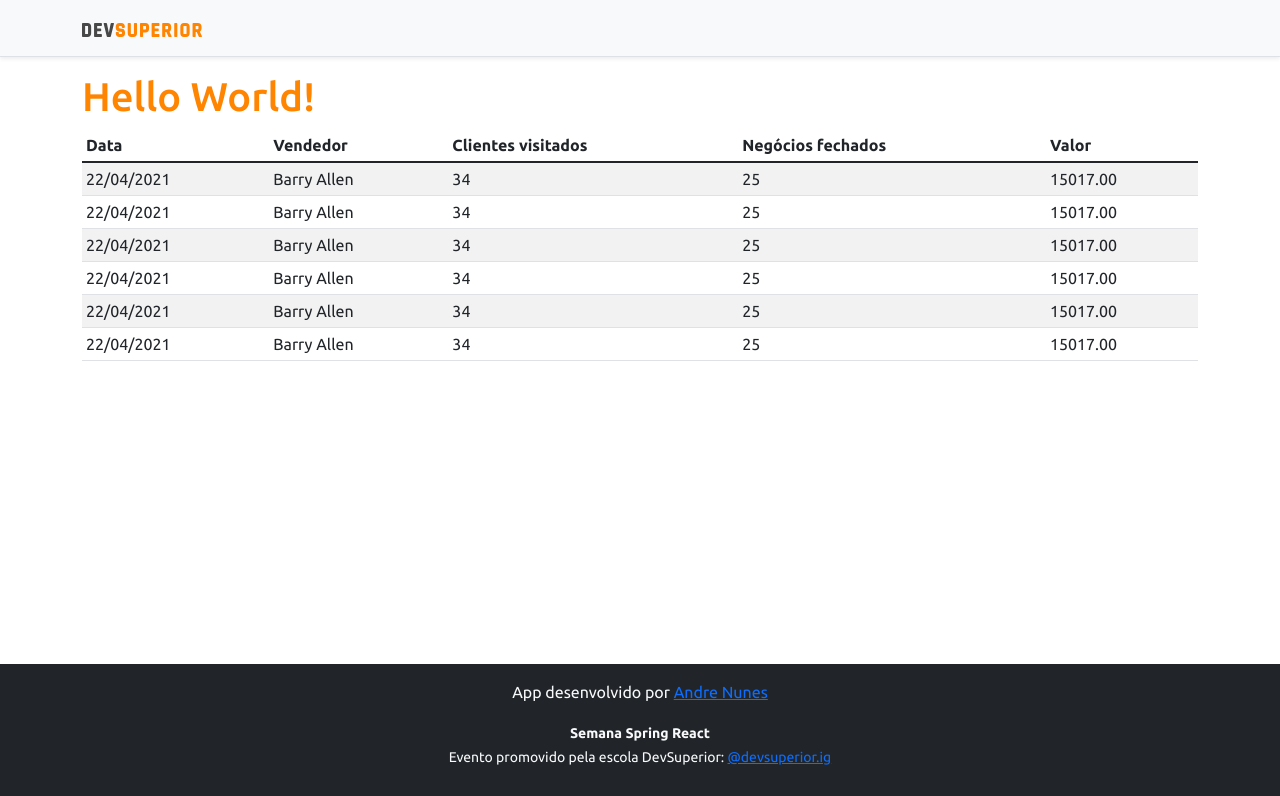
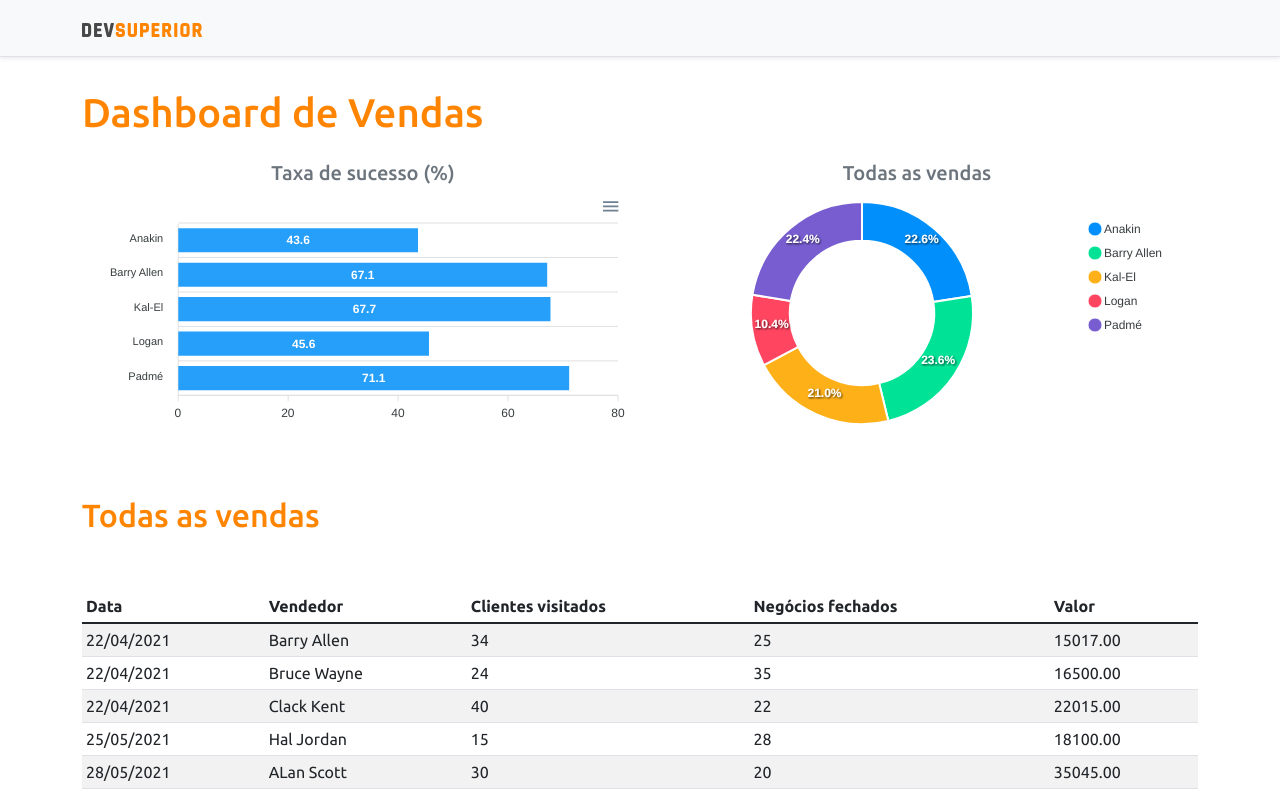
Before and after one commit to atotslaw/projeto-sds5, a React (Create React App) app in the folder frontend/: page / in a window 1280 px wide. Shown: the top 796 px of the page. Built offline with nearby package versions, Linux system fonts and the light colour scheme.

Commit message:
Static charts

```diff
--- a/frontend/package.json
+++ b/frontend/package.json
@@ -11,8 +11,10 @@
     "@types/node": "^12.0.0",
     "@types/react": "^17.0.0",
     "@types/react-dom": "^17.0.0",
+    "apexcharts": "^3.29.0",
     "bootstrap": "^5.1.3",
     "react": "^17.0.2",
+    "react-apexcharts": "^1.3.9",
     "react-dom": "^17.0.2",
     "react-scripts": "4.0.3",
     "typescript": "^4.1.2",
--- a/frontend/src/App.tsx
+++ b/frontend/src/App.tsx
@@ -2,6 +2,8 @@
 import 'components/NavBar/index.tsx';
 import NavBar from 'components/NavBar';
 import DataTable from 'components/DataTable';
+import BarChart from 'components/BarChart';
+import DonutChart from 'components/DonutChart';
 import Footer from 'components/Footer';
 
 function App() {
@@ -9,7 +11,23 @@
     <>
       <NavBar />
       <div className="container">
-        <h1 className="text-primary">Hello World!</h1>
+        <h1 className="text-primary py-3">Dashboard de Vendas</h1>
+
+        <div className="row px-3">
+          <div className="col-sm-6">
+            <h5 className="text-center text-secondary">Taxa de sucesso (%)</h5>
+            <BarChart />
+          </div>
+          <div className="col-sm-6">
+            <h5 className="text-center text-secondary">Todas as vendas</h5>
+            <DonutChart />
+          </div>
+        </div>
+
+        <div className="py-5">
+          <h2 className="text-primary">Todas as vendas</h2>
+        </div>
+
         <DataTable />
     </div>
       <Footer />
--- /dev/null
+++ b/frontend/src/components/BarChart/index.tsx
@@ -0,0 +1,35 @@
+import React from 'react';
+import Chart from 'react-apexcharts';
+const BarChart = () => {
+
+    const options = {
+        plotOptions: {
+            bar: {
+                horizontal: true,
+            }
+        },
+    };
+
+    const mockData = {
+        labels: {
+            categories: ['Anakin', 'Barry Allen', 'Kal-El', 'Logan', 'Padmé']
+        },
+        series: [
+            {
+                name: "% Sucesso",
+                data: [43.6, 67.1, 67.7, 45.6, 71.1]
+            }
+        ]
+    };
+
+    return (
+        <Chart
+            options={{...options, xaxis:mockData.labels}}
+            series={mockData.series}
+            type="bar"
+            height="240"
+        />
+        );
+}
+
+export default BarChart;
--- a/frontend/src/components/DataTable/index.tsx
+++ b/frontend/src/components/DataTable/index.tsx
@@ -23,28 +23,28 @@
                 </tr>
                 <tr>
                     <td>22/04/2021</td>
-                    <td>Barry Allen</td>
-                    <td>34</td>
-                    <td>25</td>
-                    <td>15017.00</td>
+                    <td>Bruce Wayne</td>
+                    <td>24</td>
+                    <td>35</td>
+                    <td>16500.00</td>
                 </tr>                <tr>
                     <td>22/04/2021</td>
-                    <td>Barry Allen</td>
-                    <td>34</td>
-                    <td>25</td>
-                    <td>15017.00</td>
+                    <td>Clack Kent</td>
+                    <td>40</td>
+                    <td>22</td>
+                    <td>22015.00</td>
                 </tr>                <tr>
-                    <td>22/04/2021</td>
-                    <td>Barry Allen</td>
-                    <td>34</td>
-                    <td>25</td>
-                    <td>15017.00</td>
+                    <td>25/05/2021</td>
+                    <td>Hal Jordan</td>
+                    <td>15</td>
+                    <td>28</td>
+                    <td>18100.00</td>
                 </tr>                <tr>
-                    <td>22/04/2021</td>
-                    <td>Barry Allen</td>
-                    <td>34</td>
-                    <td>25</td>
-                    <td>15017.00</td>
+                    <td>28/05/2021</td>
+                    <td>ALan Scott</td>
+                    <td>30</td>
+                    <td>20</td>
+                    <td>35045.00</td>
                 </tr>                <tr>
                     <td>22/04/2021</td>
                     <td>Barry Allen</td>
--- /dev/null
+++ b/frontend/src/components/DonutChart/index.tsx
@@ -0,0 +1,26 @@
+import React from 'react';
+import Chart from 'react-apexcharts';
+const DonutChart = () => {
+
+    const mockData = {
+        series: [477138, 499928, 444867, 220426, 473088],
+        labels: ['Anakin', 'Barry Allen', 'Kal-El', 'Logan', 'Padmé']
+    }
+
+    const options = {
+        legend: {
+            show: true
+        }
+    }
+
+    return (
+        <Chart
+            options={{...options, labels:mockData.labels}}
+            series={mockData.series}
+            type="donut"
+            height="240"
+        />
+        );
+}
+
+export default DonutChart;
```
Also changed, not shown: 1 other file (tests, documents, lock files or other folders).
